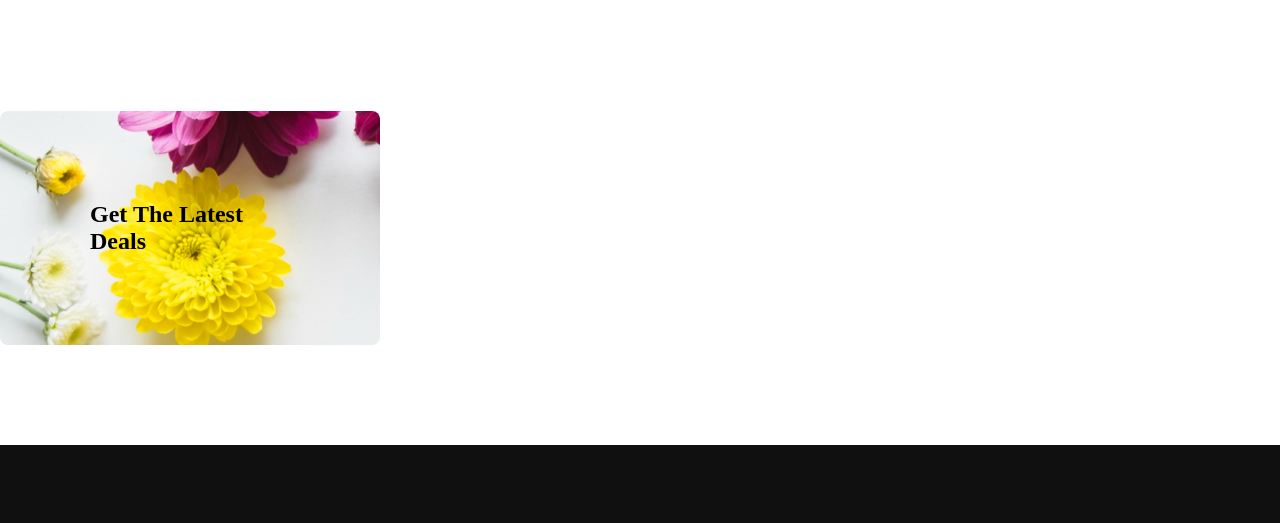
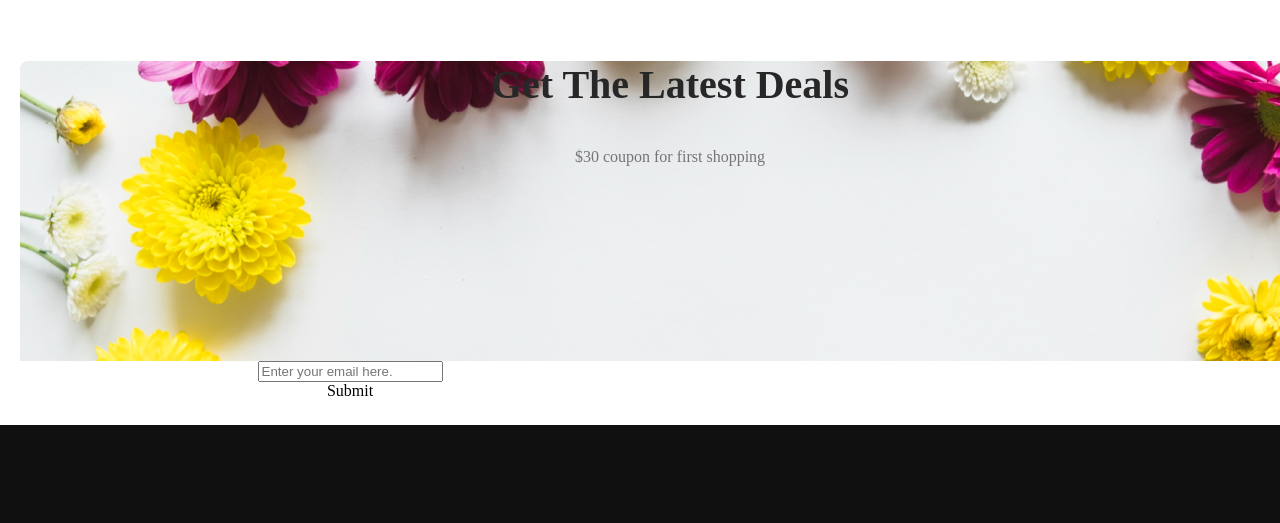
Before and after one commit to imransheikh12/flower-shop, a plain HTML site: page index.html in a window 1280 px wide. Shown: the part 3694-4217 px from the top of the page. Drawn offline with Linux system fonts and the light colour scheme.

Commit message:
added backgroud image

```diff
--- a/index.html
+++ b/index.html
@@ -77,9 +77,14 @@
                 <div class="photos"><img src="Flower Asset/Rectangle 6.png" alt=""></div>
             </div>
         </section>
-        <section class="section-class">
+        <section>
             <div class="div-class">
-                <h2>Get The Latest Deals</h2>
+                <h2 class="get-class">Get The Latest Deals</h2>
+                <p class="first-class">$30 coupon for first shopping</p>
+            </div>
+            <div class="enter">
+                <input class="form-class" type="email" placeholder="Enter your email here.">
+                <form class="form-class" action="Enter your email here">Submit</form>
             </div>
         </section>
     </main>
--- a/style.css
+++ b/style.css
@@ -142,14 +142,6 @@
     width: 320px;
     height: 390px;
 }
-.section-class {
-    border-radius: 8px;
-    margin-bottom: 100px;
-    margin-top: 100px;
-    padding: 90px;
-    width: 200px;
-    background-image: url('./flower asset/Rectangle\ 9.png');
-}
 footer{
     background: #111010;
     padding: 120px;
@@ -166,3 +158,33 @@ footer{
 .p-class{
     margin-top: 30px;
 }
+.div-class{
+    background-image: url('./flower asset/Rectangle\ 9.png');
+    width: 1300px;
+    height: 300px;
+    margin-left: 20px;
+    justify-content: center;
+    margin-top: 50px;
+}
+.get-class{
+    text-align: center;
+    color: #272727;
+    font-size: 40px;
+    font-weight: 800;
+    margin-top: 40px;
+}
+.first-class{
+    text-align: center;
+    color: rgba(39, 39, 39, 0.6);
+    font-weight: 400;
+    margin-top: 40px;
+}
+.enter{
+    width: 700px;
+    height: 64px;
+    border-radius: 8px;
+    background: #FFF;
+    size: 600px;
+    text-align: center;
+    justify-content: center;
+}
```
